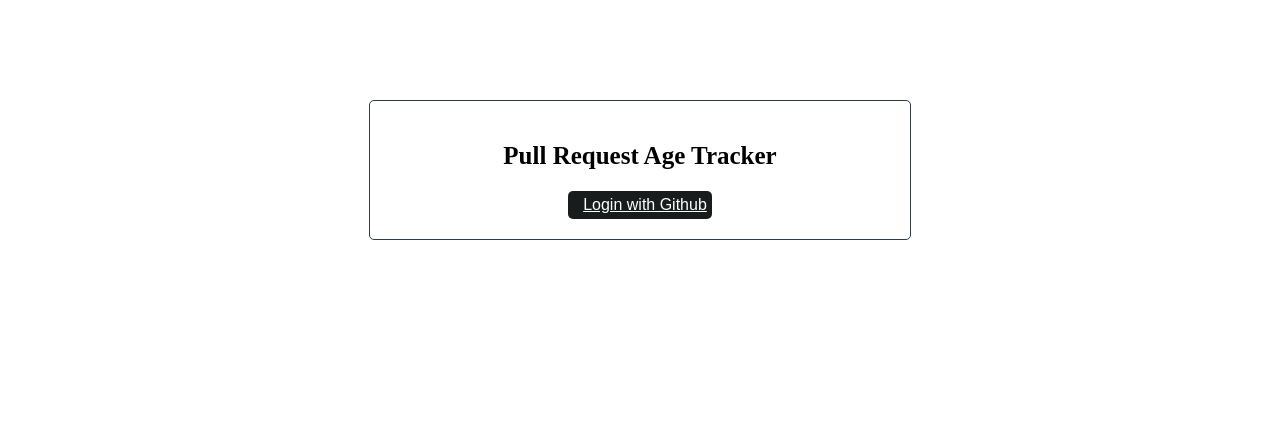
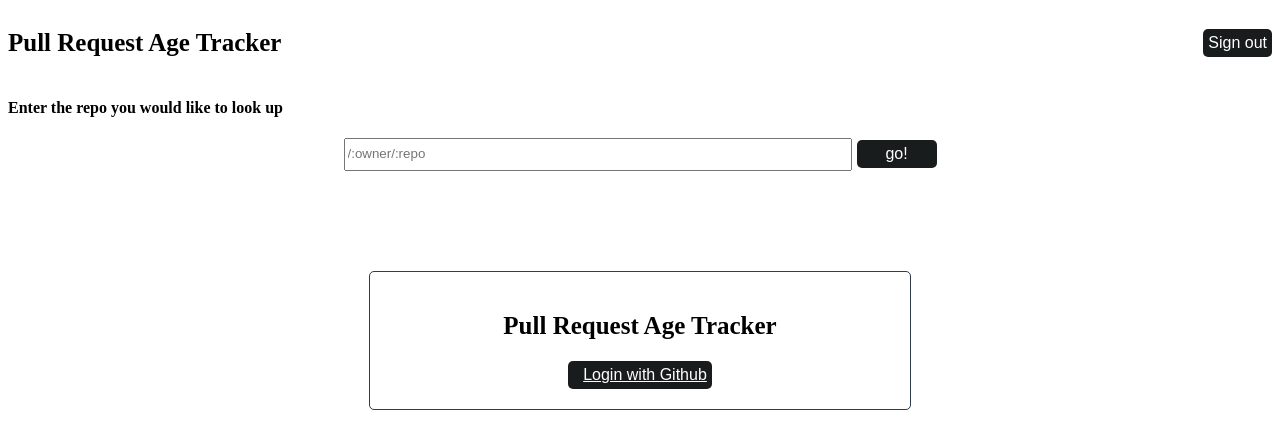
Before and after one commit to wendy-c/pr-age-tracker, a React app: page / in a window 1280 px wide. Shown: the top 448 px of the page. Built offline with nearby package versions, Linux system fonts and the light colour scheme; the HTML template or start-up script is replaced by a standard one.

Commit message:
set up react-router correctly

```diff
--- a/src/server/index.ts
+++ b/src/server/index.ts
@@ -97,7 +97,7 @@
 ${styleTags}
 <style>
 #app {
-  font-family: Verdana, Geneva, sans-serif;
+  font-family: -apple-system,BlinkMacSystemFont,"Segoe UI",Roboto,Helvetica,Arial,sans-serif,"Apple Color Emoji","Segoe UI Emoji","Segoe UI Symbol";
   font-size: 14px;
   letter-spacing: .2px;
   color: "#181c1d";
--- a/src/shared/App.tsx
+++ b/src/shared/App.tsx
@@ -1,7 +1,10 @@
 import React, { SFC } from 'react';
 import { Route, Switch } from 'react-router-dom';
+
 import Dashboard from './Dashboard';
 import Login from './Login';
+import Nav from './Nav';
+import PRAgeView from './PRAgeView';
 
 type AppProps = {}
 
@@ -9,8 +12,11 @@
   // TODO: build /error page
   return (
     <Switch>
+      <Nav>
       <Route path="/user/:user" component={Dashboard}/>
-      <Route path="/" component={Login}/>
+      <Route path="/pr/:owner/:repo" component={PRAgeView} />
+      <Route path="/" exact component={Login}/>
+      </Nav>
     </Switch>
   );
 
--- a/src/shared/Dashboard.tsx
+++ b/src/shared/Dashboard.tsx
@@ -1,36 +1,12 @@
 import React, { Component } from 'react';
 import { Redirect } from 'react-router';
-import styled from 'styled-components';
+// import styled from 'styled-components';
 import Cookies from 'js-cookie';
 
 import RepoSelector from './RepoSelector';
 
-const Title = styled.h2`
-  font-size: 25px;
-`;
-
-const Nav = styled.nav`
-  display: flex;
-  justify-content: space-between;
-  align-items: center;
-`;
-
-const Button = styled.button`
-  background-color: #181c1d;
-  color: #fff;
-  border-radius: 5px;
-  border: none;
-  padding: 5px;
-  font-size: 16px;
-
-  i {
-    padding: 0 5px;
-    font-size: 20px;
-  }
-`;
-
 type DashboardProps = {
-  token: string;
+  // token: string;
 }
 
 const baseUrl = 'https://api.github.com';
@@ -39,7 +15,8 @@
   state = {
     isLoggedIn: true,
     repos: [],
-    lookupValue: ''
+    lookupValue: '',
+    isExternalRepo: false
   }
 
   componentDidMount() {
@@ -49,47 +26,42 @@
       .then(res => res.json())
       .then(json => {
         const repos = json.map((repo: any) => repo.name)
-        this.setState({repos})
+        this.setState({ repos })
       })
       .catch(error => console.error('ERROR: ', error))
   }
 
-  handleSignout = () => {
-    // remove cookie
-    Cookies.remove('token');
-    this.setState({isLoggedIn: false});
-  }
-
-  handleOnChange = (event: React.FormEvent<HTMLInputElement>) => {
-    this.setState({lookupValue: event.currentTarget.value});
-  }
-
   getPulls = () => {
-    console.log(this.state.lookupValue)
-    fetch(`${baseUrl}/repos/${this.state.lookupValue}/pulls`)
+    const repoPath = this.state.lookupValue;
+    fetch(`${baseUrl}/repos/${repoPath}/pulls`)
       .then(res => res.json())
       .then(pulls => {
         console.log("PRsssssssssssss", pulls)
-        this.setState({lookupValue: ''});
+        // title, updated_at, created_at, html_url, user.login, requested_reviewers, reviewer's avator, state, number(PR#)
+
+        // get PR info https://api.github.com/repos/styled-components/styled-components/pulls/2344
+
+        // get last commit https://api.github.com/repos/styled-components/styled-components/pulls/2344/commits
+
+        // get last comment https://api.github.com/repos/styled-components/styled-components/pulls/2344/comments
+
+
+        this.setState({ lookupValue: '', isExternalRepo: true });
       })
       .catch(error => console.error("ERROR:", error))
   }
 
   render() {
     if (!this.state.isLoggedIn) {
-      return <Redirect to="/"/>;
+      return <Redirect to="/" />;
     }
     return (
       <div>
-        <Nav>
-        <Title>Pull Request Age Tracker</Title>
-        <Button onClick={this.handleSignout}>Sign out</Button>
-        </Nav>
-        <h4>Enter the repo you would like to look up</h4>
-        <input placeholder="/:owner/:repo" onChange={this.handleOnChange} value={this.state.lookupValue}/>
-        <button onClick={this.getPulls}>go!</button>
-        <h4>Your repos</h4>
-        {this.state.repos.map(repoName => <RepoSelector key={repoName} name={repoName}/>)}
+          <div>
+            <h4>Your repos</h4>
+            {this.state.repos.map(repoName => <RepoSelector key={repoName} name={repoName} />)}
+          </div>
+        {this.props.children}
       </div>
     );
   }
--- /dev/null
+++ b/src/shared/Nav.tsx
@@ -0,0 +1,116 @@
+import React, { Component } from 'react';
+import { withRouter, RouteComponentProps } from 'react-router';
+import styled from 'styled-components';
+import Cookies from 'js-cookie';
+
+const Title = styled.h2`
+  font-size: 25px;
+`;
+
+const NavContainer = styled.nav`
+  display: flex;
+  flex-direction: column;
+`;
+
+const NavBar = styled.div`
+  display: flex;
+  justify-content: space-between;
+  align-items: center;
+`;
+
+const SearchBar = styled.div`
+  display: flex;
+  align-items: center;
+  justify-content: center;
+
+  input {
+    width: 80%;
+    line-height: 2;
+    margin-right: 5px;
+    max-width: 500px;
+  }
+
+  button {
+    width: 10%;
+    max-width: 80px;
+  }
+`;
+
+const Button = styled.button`
+  background-color: #181c1d;
+  color: #fff;
+  border-radius: 5px;
+  border: none;
+  padding: 5px;
+  font-size: 16px;
+
+  i {
+    padding: 0 5px;
+    font-size: 20px;
+  }
+`;
+
+type NavProps = {
+
+}
+
+class Nav extends Component<NavProps & RouteComponentProps> {
+  state = {
+    lookupValue: '',
+    shouldRedirect: false,
+    redirectTo: ''
+  }
+
+  componentDidMount() {
+
+    const token = Cookies.get('token');
+    const username = Cookies.get("username");
+
+    if (!token && location.pathname !== '/') {
+      this.props.history.push('/')
+    }
+
+    if (token && location.pathname === '/') {
+      this.props.history.push(`/user/${username}`);
+    }
+  }
+
+  handleSignout = () => {
+    // remove cookie
+    Cookies.remove('token');
+    this.setState({ isLoggedIn: false });
+    this.props.history.push('/')
+  }
+
+  handleOnChange = (event: React.FormEvent<HTMLInputElement>) => {
+    this.setState({ lookupValue: event.currentTarget.value });
+  }
+
+  handleSearch = () => {
+    // TODO: check for invalid input
+    // redirect to /pr/:owner/:repo
+    this.props.history.push(`/pr${this.state.lookupValue}`)
+    this.setState({lookupValue: ''});
+  }
+
+  render() {
+    return (
+      <div>
+        <NavContainer>
+          <NavBar>
+          <Title>Pull Request Age Tracker</Title>
+          <Button onClick={this.handleSignout}>Sign out</Button>
+          </NavBar>
+          <h4>Enter the repo you would like to look up</h4>
+          <SearchBar>
+          <input placeholder="/:owner/:repo" onChange={this.handleOnChange} value={this.state.lookupValue} />
+          <Button onClick={this.handleSearch}>go!</Button>
+          </SearchBar>
+        </NavContainer>
+        {this.props.children}
+      </div>
+    );
+  }
+}
+
+export default withRouter<any>(Nav);
--- /dev/null
+++ b/src/shared/PRAgeView.tsx
@@ -0,0 +1,14 @@
+import React, { Component } from 'react';
+
+class PRAgeView extends Component {
+  render() {
+    console.log("GOT to pr age view>>>>>>>>")
+    return (
+    <div>
+      PRsssssss
+    </div>
+    )
+  }
+}
+
+export default PRAgeView;
```
